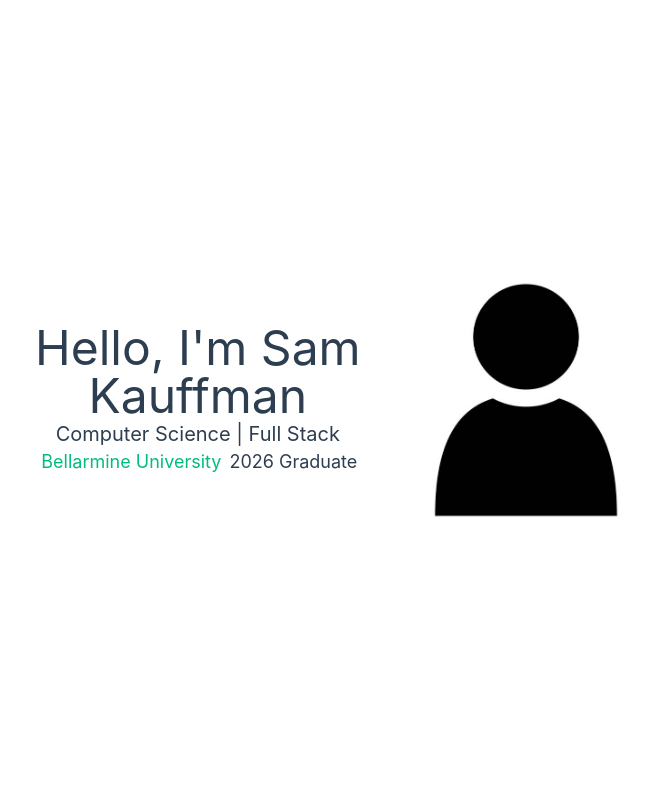
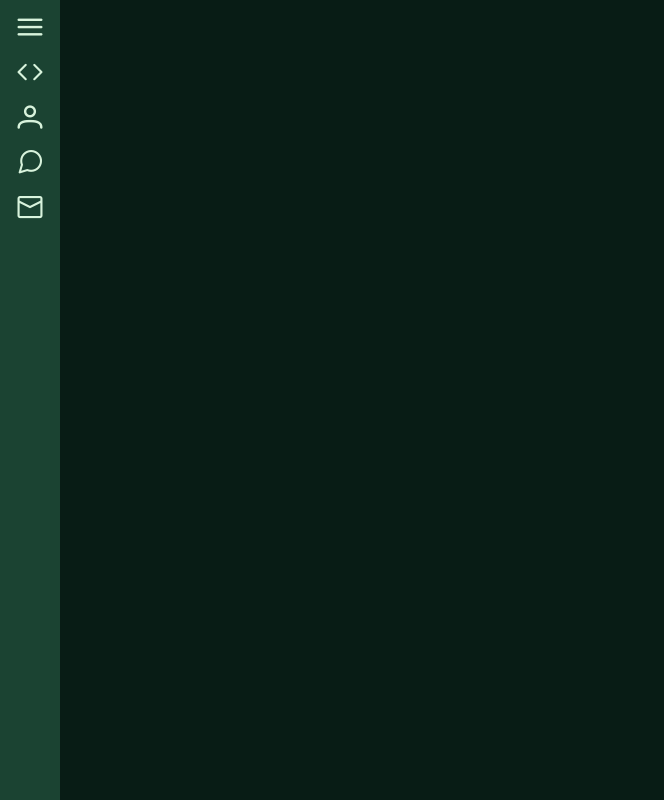
Before and after one commit to Samueljkauff/my-portfolio, a Vue app: page / in a window 1280 px wide. Shown: the top 800 px of the page, without its empty margins (0-664 px from the left). Built offline with nearby package versions, Linux system fonts and the light colour scheme.

Commit message:
Nav bar, site rework

```diff
--- a/package.json
+++ b/package.json
@@ -18,6 +18,7 @@
   "dependencies": {
     "@tailwindcss/vite": "^4.2.2",
     "gsap": "^3.13.0",
+    "primeicons": "^7.0.0",
     "tailwindcss": "^4.2.2",
     "vue": "^3.5.22"
   },
--- a/src/assets/main.css
+++ b/src/assets/main.css
@@ -1,36 +1,6 @@
 @import './base.css';
 @import 'tailwindcss';
 
-#app {
-  max-width: 1280px;
-  margin: 0 auto;
-  padding: 2rem;
-  font-weight: normal;
+body {
+  background-color: #081c15;
 }
-
-a,
-.green {
-  text-decoration: none;
-  color: hsla(160, 100%, 37%, 1);
-  transition: 0.4s;
-  padding: 3px;
-}
-
-@media (hover: hover) {
-  a:hover {
-    background-color: hsla(160, 100%, 37%, 0.2);
-  }
-}
-
-@media (min-width: 1024px) {
-  body {
-    display: flex;
-    place-items: center;
-  }
-
-  #app {
-    display: grid;
-    grid-template-columns: 1fr 1fr;
-    padding: 0 2rem;
-  }
-}
--- a/src/components/HeroSection.vue
+++ b/src/components/HeroSection.vue
@@ -1,13 +1,13 @@
 <template>
-  <div class="flex w-full h-screen items-center gap-12">
-    <div class="flex flex-col items-center text-center">
+  <NavigationBar/>
+  <div class="flex flex-col-2 items-center gap-12">
+    <div class="items-center">
       <h1 class="text-5xl font-bold">Hello, I'm Sam Kauffman</h1>
       <h2 class="text-xl mt-2">Computer Science | Full Stack</h2>
       <p class="text-lg mt-2">
         <a href="https://www.bellarmine.edu/">Bellarmine University</a> 2026 Graduate
       </p>
     </div>
-
     <div class="flex justify-center items-center">
       <img class="max-w-sm w-full h-auto" src="../images/headshot.png" />
     </div>
@@ -15,5 +15,17 @@
 </template>
 
 <script lang="ts">
+import NavigationBar from './NavigationBar.vue';
 
+
+export default {
+  data() {
+    return {
+
+    }
+  },
+  components: {
+    NavigationBar
+  }
+}
 </script>
--- a/src/components/NavigationBar.vue
+++ b/src/components/NavigationBar.vue
@@ -1,17 +1,33 @@
 <template>
-    <div>
+    <div class="flex flex-col justify-start w-15 items-center h-screen bg-[#1b4332]">
         <div>
-
+            <i class="pi pi-bars icon"></i>
         </div>
         <div>
-
+            <i class="pi pi-code icon"></i>
         </div>
         <div>
-
+            <i class="pi pi-user icon"></i>
+        </div>
+        <div>
+            <i class="pi pi-comment icon"></i>
+        </div>
+        <div>
+            <i class="pi pi-envelope icon"></i>
         </div>
     </div>
 </template>
 
 <script lang="ts">
+import 'primeicons/primeicons.css';
+
 
 </script>
+
+<style>
+    .icon {
+        font-size: 25px;
+        margin-top: 15px;
+        color: #d8f3dc;
+    }
+</style>
```
Also changed, not shown: 1 other file (tests, documents, lock files or other folders).
